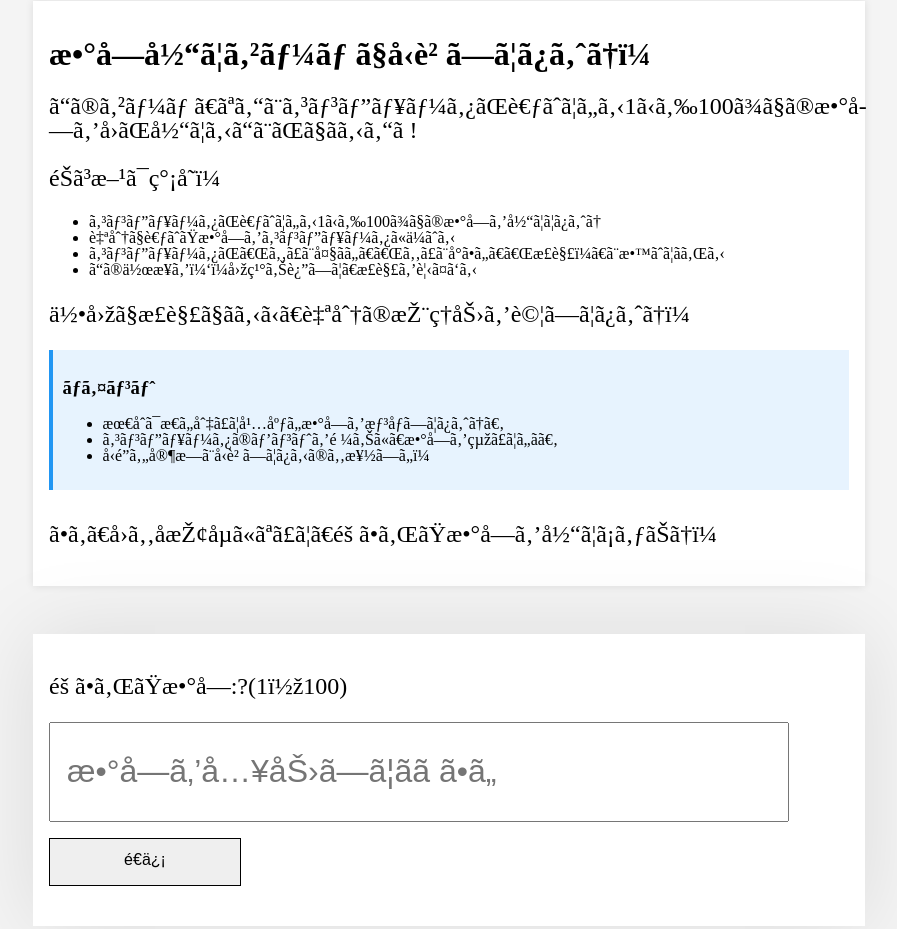
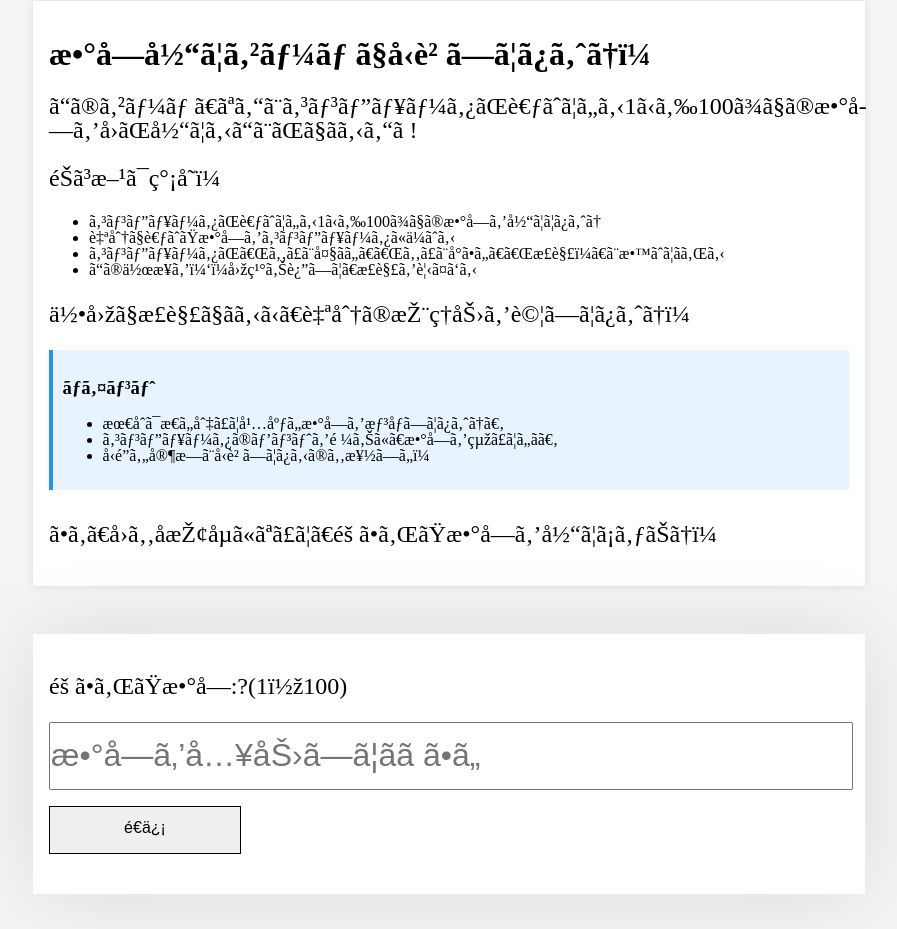
Before and after one commit to CA01971164/CountingGame, a website: page index.html in a window 1280 px wide. Shown: the part 183-1112 px from the top of the page, without its empty margins (191-1088 px from the left). Drawn offline with Linux system fonts and the light colour scheme.

Commit message:
deploy: 4eeb27413949161ea638fecd018c1d34d026bcf0

```diff
--- a/src/style.css
+++ b/src/style.css
@@ -1,4 +1,4 @@
-body{
+body {
   line-height: 1;
   background-color: #f4f4f4;
   margin: 0;
@@ -17,7 +17,7 @@ body{
 
 .points {
   background-color: #e7f3fe;
-      border-left: 0.3em solid #2196F3;
+  border-left: 0.3em solid #2196f3;
   padding: 0.6em;
   margin-bottom: 2em;
 }
@@ -38,9 +38,9 @@ body{
 
 input {
   margin: 0em;
-    padding: 0.5em;
+  padding: 0em;
   height: 2em;
-    width: 22em;
+  width: 100%;
   font-size: 2em;
 }
 
@@ -53,8 +53,7 @@ body{
   font-size: 100%;
 }
 
-
-  .container2{
+.container2 {
   max-width: 50em;
   margin: 3em auto;
   padding: 1em;
--- a/style.css
+++ b/style.css
@@ -1,4 +1,4 @@
-body{
+body {
   line-height: 1;
   background-color: #f4f4f4;
   margin: 0;
@@ -17,7 +17,7 @@ body{
 
 .points {
   background-color: #e7f3fe;
-      border-left: 0.3em solid #2196F3;
+  border-left: 0.3em solid #2196f3;
   padding: 0.6em;
   margin-bottom: 2em;
 }
@@ -38,9 +38,9 @@ body{
 
 input {
   margin: 0em;
-    padding: 0.5em;
+  padding: 0em;
   height: 2em;
-    width: 22em;
+  width: 100%;
   font-size: 2em;
 }
 
@@ -53,8 +53,7 @@ body{
   font-size: 100%;
 }
 
-
-  .container2{
+.container2 {
   max-width: 50em;
   margin: 3em auto;
   padding: 1em;
```
Lines whose indentation alone changed are shown as unchanged.
